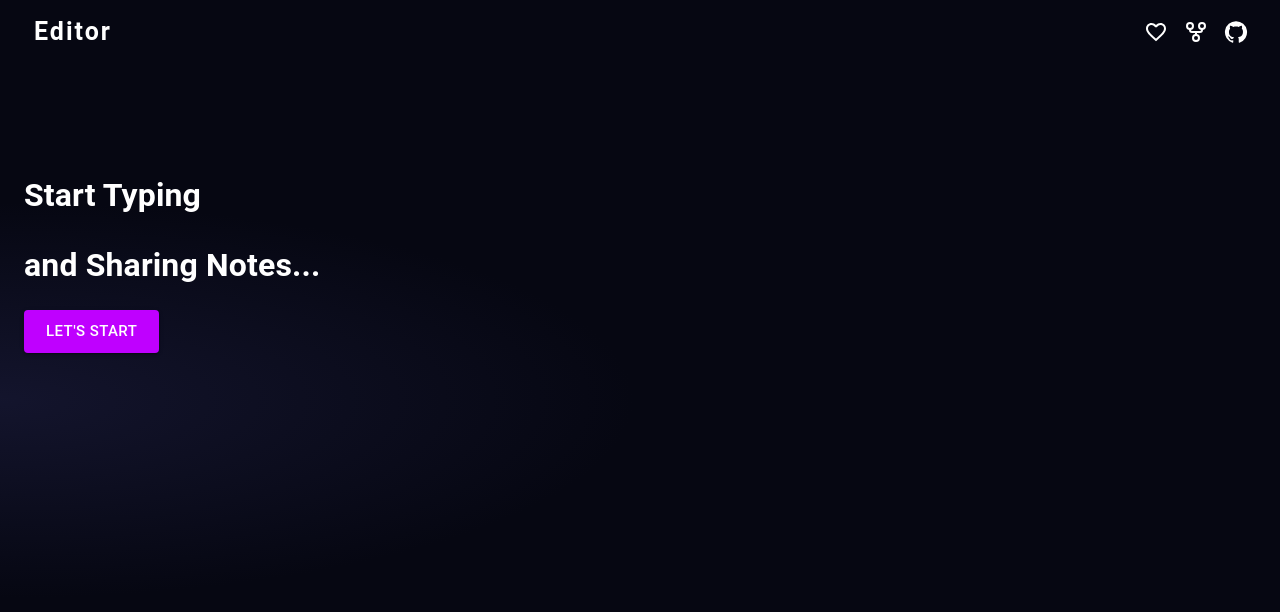
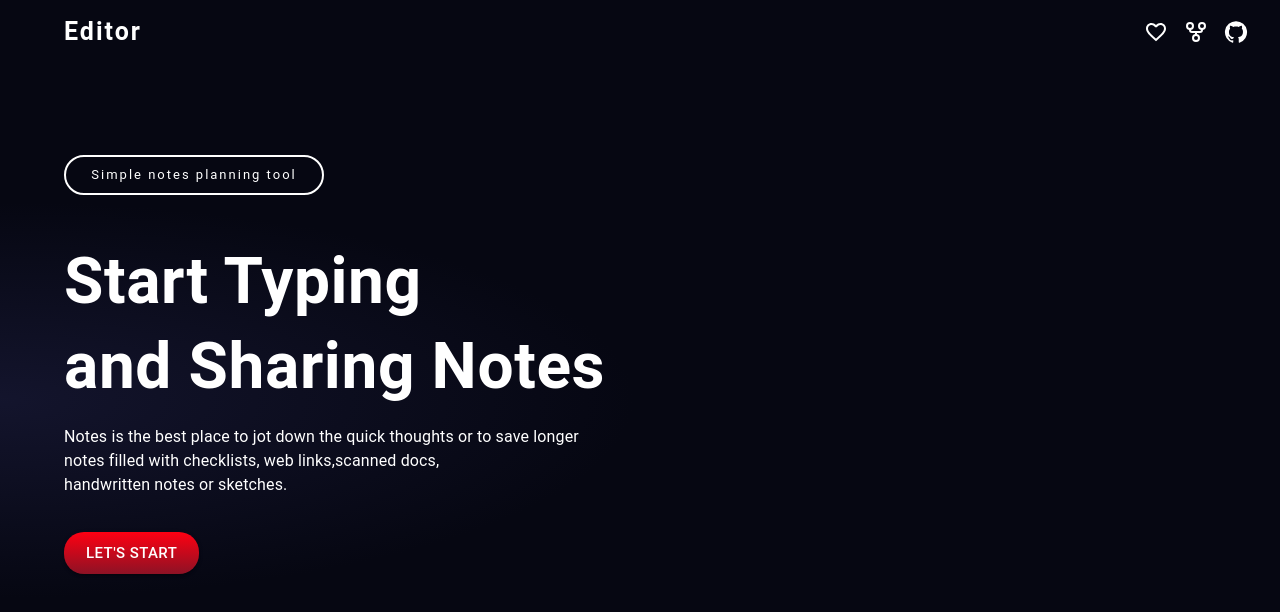
Before and after one commit to Sayli29/online-notepad, a React (Vite) app: page / in a window 1280 px wide. Shown: the top 612 px of the page. Built offline with nearby package versions, Linux system fonts and the light colour scheme.

Commit message:
feat: add text animation

```diff
--- a/src/App.jsx
+++ b/src/App.jsx
@@ -5,7 +5,7 @@ import { CssBaseline } from '@mui/material';
 function App() {
   return (
     <>
-      <CssBaseline></CssBaseline>
+      {/* <CssBaseline></CssBaseline> */}
       <Navbar></Navbar>
       <Home />
     </>
--- a/src/components/layout/Navbar/Navbar.jsx
+++ b/src/components/layout/Navbar/Navbar.jsx
@@ -19,7 +19,7 @@ const moveFromTopAnimation = keyframes`
   }
   to {
     opacity: 1;
-    transform: translateY(0);
+    transform: translateY(0px);
   }
 `;
 
@@ -27,7 +27,7 @@ const Navbar = () => {
     const [isMobile, setIsMobile] = useState(false);
 
     useEffect(() => {
-        setIsMobile(true); // Set isMobile to true when the component mounts to trigger the animation
+        setIsMobile(true);
     }, []);
 
     return (
@@ -46,7 +46,7 @@ const Navbar = () => {
                 <Toolbar>
                     <Typography
                         sx={{
-                            marginLeft: "10px",
+                            marginLeft: "40px",
                             fontWeight: "bold",
                             letterSpacing: "2px",
                             fontSize: "25px",
--- a/src/pages/Home/Home.jsx
+++ b/src/pages/Home/Home.jsx
@@ -1,25 +1,99 @@
-import { Button, Container, CssBaseline } from "@mui/material";
+import { Button, Container, CssBaseline, Typography, keyframes, Box } from "@mui/material";
 const Home = () => {
+    const leftAnimation = keyframes`
+    from{
+        transform: translateX(-100%);
+        opacity:0;
+
+    }
+    to{
+        transform: translateX(0);
+        opacity:1;
+    }`;
     return (
         <>
+            <CssBaseline></CssBaseline>
             <Container
             maxWidth='2xl'
             sx={{ color: '#ffffff',
                 background: "radial-gradient(ellipse at left 400px, #1b1c3c -20% ,#060712 35%)",
             // backgroundPosition: "left",
             height: '100vh',
-            paddingTop: '150px' }}>
-                <div>
-                    <span><h1>Start Typing</h1></span>
-                    <span><h1>and Sharing Notes...</h1></span>
+            paddingTop: '60px',
+            position: 'fixed' }}>
+                    <Box sx={{
+                        position: "relative",
+                        width: '260px',
+                        height: '40px',
+                        border: '2px solid white',
+                        borderRadius: '20px',
+                        top: '95px',
+                        left: '40px',
+                        // backgroundColor: 'white'
+                        animation: `${leftAnimation} 1s 1s linear`,
+
+
+                     }}>
+                        <Typography sx={{
+                            letterSpacing: '2px',
+                            padding: '8px',
+                            textAlign: 'center',
+                            fontSize: '13px',
+
+                         }}>
+                            Simple notes planning tool
+                        </Typography>
+                    </Box>
+                    <Typography level="h1"
+                    sx={{ fontSize: '4rem',
+                    fontWeight: '600',
+                    position: 'relative',
+                    top: '150px',
+                    left: '40px',
+                    lineHeight: '4rem',
+                    animation: `${leftAnimation} 1s 2s linear `,
+                    }}>
+                        Start Typing
+                    </Typography>
+                <Typography level="h1" sx={{
+                    fontSize: '4rem',
+                    fontWeight: '600',
+                    position: "relative",
+                    top: '155px',
+                    left: '40px',
+                    animation: `${leftAnimation} 1s 2s linear`,
+                    }}>
+                    and Sharing Notes
+                    </Typography>
+                    <Box sx={{
+                    position: "relative",
+                    left: '40px',
+                    top: '165px',
+                    animation: `${leftAnimation} 1s 3s linear`,
+                     }}>
+                        <Typography level='body1'>
+                        Notes is the best place to jot down the quick thoughts or to save longer
+                        </Typography>
+                        <Typography level='body1'>
+                        notes filled with checklists, web links,scanned docs,
+                        </Typography>
+                        <Typography level='body1'>
+                        handwritten notes or sketches.
+                        </Typography>
+                    </Box>
                     <Button
-
                         variant="contained"
                         size="large"
                         sx={{
-                            background: "#bf00ff",
+                            position: "relative",
+                            top: '200px',
+                            left: '40px',
+                            borderRadius: '20px',
+                            background: "linear-gradient(180deg, rgba(255,102,118,1) 0%, rgba(255,0,18,1) 0%, rgba(141,18,37,1) 100%)",
+                            animation: `${leftAnimation} 1s 4s linear`,
+
                         }}>let's start</Button>
-                </div>
+
             </Container>
         </>
     );
```
